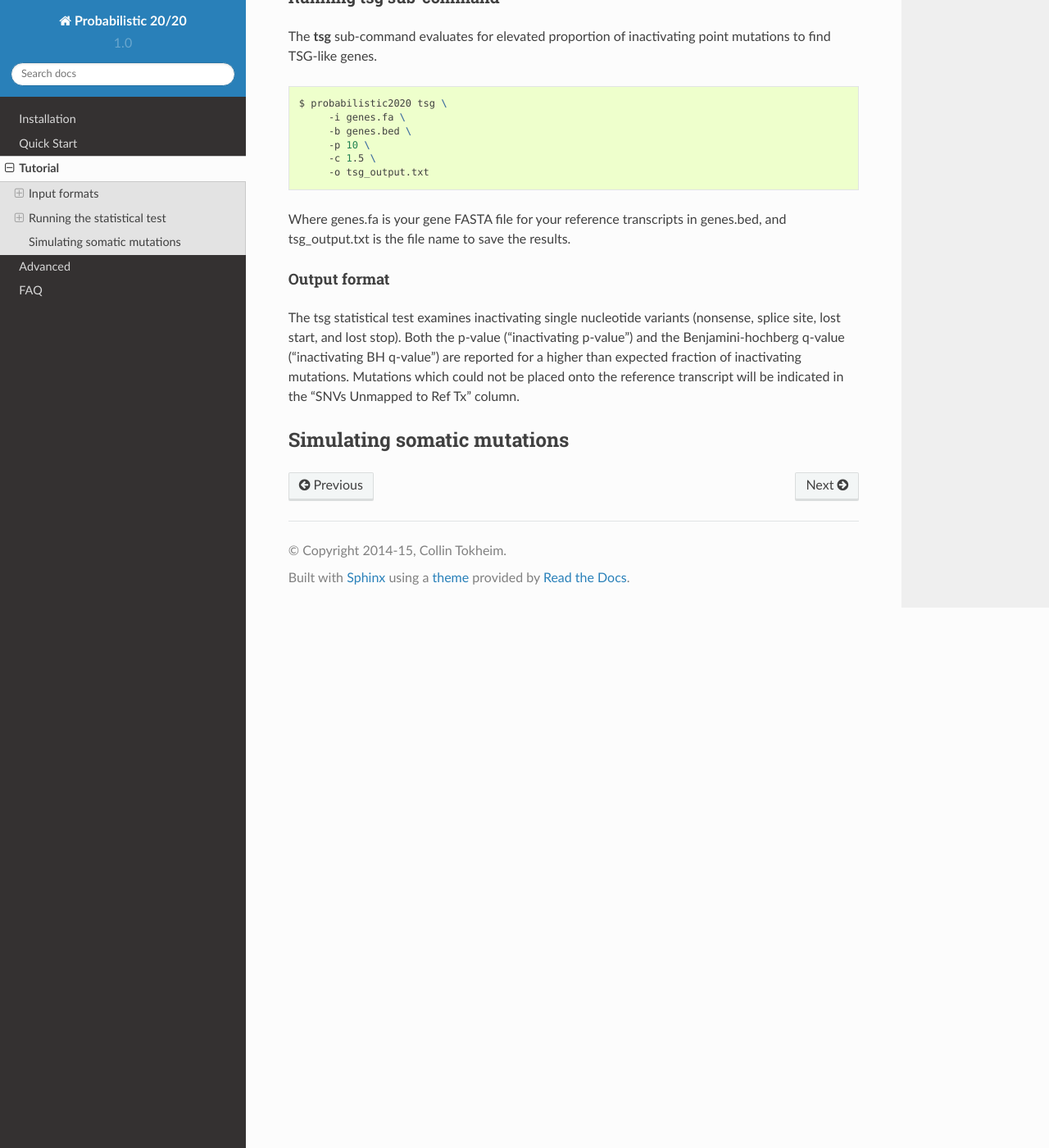
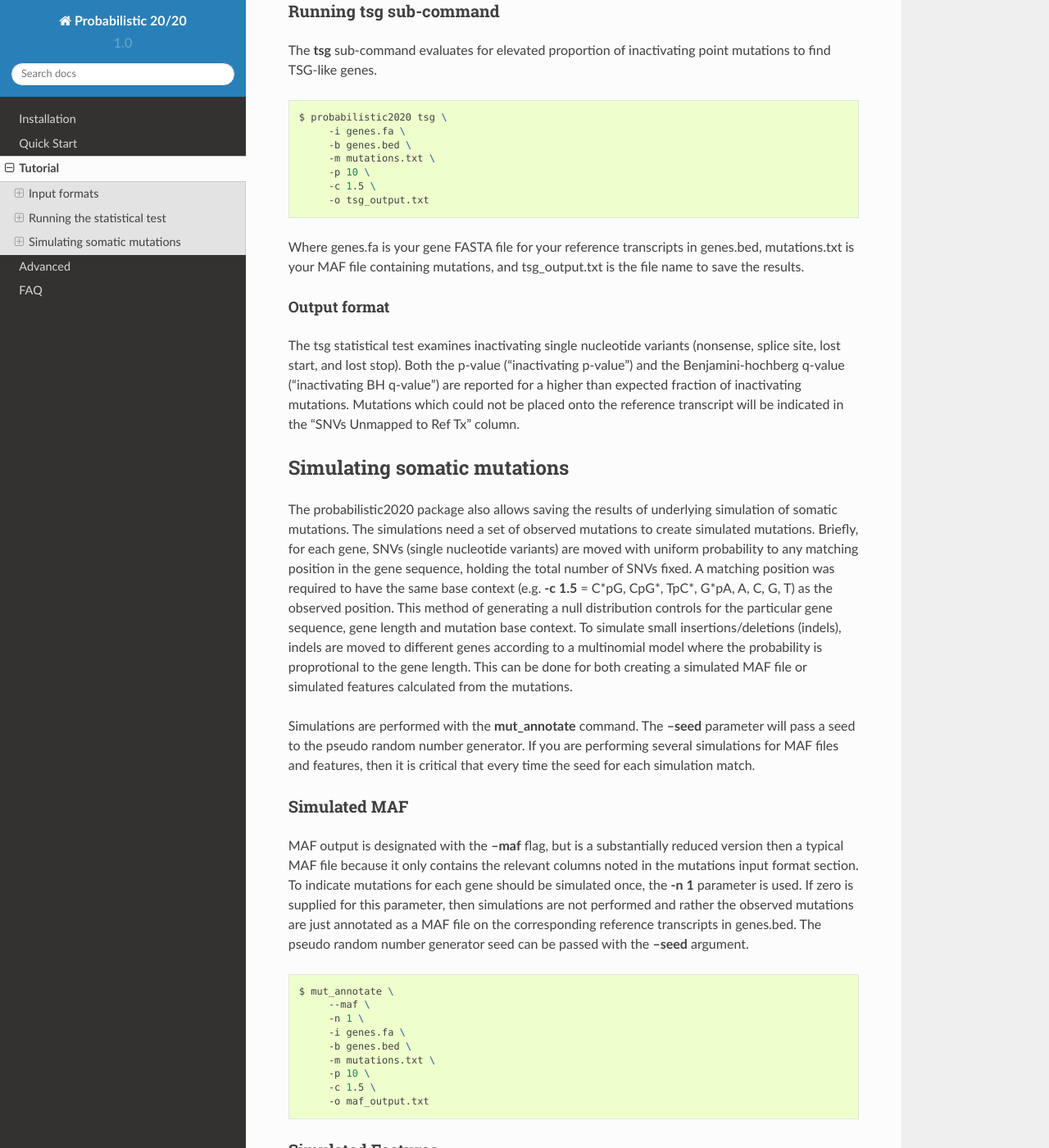
Before and after one commit to KarchinLab/probabilistic2020, a Sphinx documentation site: the page built from doc/tutorial.rst, in a window 1280 px wide and 1400 px high, scrolled down 2669 px. Shown: the whole window at 82% size. Built offline with Sphinx 7.4.7 and the Read the Docs theme 2.0.0, drawn with Linux system fonts in a browser that asks for light colours; pages that are not in the unit, such as notebooks, are missing from menus; some of the changed text lies outside the part shown.

Commit message:
Updated simulation section in tutorial doc

```diff
--- a/doc/tutorial.rst
+++ b/doc/tutorial.rst
@@ -102,11 +102,12 @@ onto 10 processors with the **-p** parameter. Lower this if the compute is not a
         -i genes.fa \
         -b genes.bed \
         -s score_dir \
+        -m mutations.txt \
         -c 1.5
         -p 10 \
         -o oncogene_output.txt
 
-Where genes.fa is your gene FASTA file for your reference transcripts in genes.bed, score_dir is the directory containing the pre-computed VEST scores, and oncogene_output.txt is the file name to save the results.
+Where genes.fa is your gene FASTA file for your reference transcripts in genes.bed, mutations.txt is your MAF file containing mutations, score_dir is the directory containing the pre-computed VEST scores, and oncogene_output.txt is the file name to save the results.
 
 Output format
 #############
@@ -133,11 +134,12 @@ The **tsg** sub-command evaluates for elevated proportion of inactivating point
    $ probabilistic2020 tsg \
         -i genes.fa \
         -b genes.bed \
+        -m mutations.txt \
         -p 10 \
         -c 1.5 \
         -o tsg_output.txt
 
-Where genes.fa is your gene FASTA file for your reference transcripts in genes.bed, and tsg_output.txt is the file name to save the results.
+Where genes.fa is your gene FASTA file for your reference transcripts in genes.bed, mutations.txt is your MAF file containing mutations, and tsg_output.txt is the file name to save the results.
 
 Output format
 #############
@@ -151,3 +153,57 @@ not be placed onto the reference transcript will be indicated in the
 
 Simulating somatic mutations
 ----------------------------
+
+The probabilistic2020 package also allows saving the results of underlying simulation
+of somatic mutations. The simulations need a set of observed mutations to create simulated
+mutations. Briefly, for each gene, SNVs (single nucleotide variants) are moved with uniform probability to any matching position in the gene sequence, holding the total number of SNVs fixed.  A matching position was required to have the same base context (e.g. **-c 1.5** = C\*pG, CpG\*, TpC\*, G\*pA, A, C, G, T) as the observed position.  This method of generating a null distribution controls for the particular gene sequence, gene length and mutation base context.
+To simulate small insertions/deletions (indels), indels are moved to different genes according to a multinomial model where the probability is proprotional to the gene length.
+This can be done for both creating a simulated MAF file or simulated
+features calculated from the mutations.
+
+Simulations are performed with the **mut_annotate** command. The **--seed** parameter
+will pass a seed to the pseudo random number generator. If you are performing several
+simulations for MAF files and features, then it is critical that every time the seed for each
+simulation match.
+
+Simulated MAF
++++++++++++++
+
+MAF output is designated with the **--maf** flag, but is a substantially reduced version
+then a typical MAF file because it only contains the relevant columns noted in the
+mutations input format section. To indicate mutations for each gene should be simulated
+once, the **-n 1** parameter is used. If zero is supplied for this parameter, then
+simulations are not performed and rather the observed mutations are just annotated
+as a MAF file on the corresponding reference transcripts in genes.bed. The pseudo random
+number generator seed can be passed with the **--seed** argument.
+
+.. code-block:: bash
+
+   $ mut_annotate \
+        --maf \
+        -n 1 \
+        -i genes.fa \
+        -b genes.bed \
+        -m mutations.txt \
+        -p 10 \
+        -c 1.5 \
+        -o maf_output.txt
+
+
+Simulated Features
+++++++++++++++++++
+
+Simulated features which serve as input to `20/20+ <http://2020plus.readthedocs.io/>`_
+can also be generated.
+
+.. code-block:: bash
+
+   $ mut_annotate \
+        --summary \
+        -n 1 \
+        -i genes.fa \
+        -b genes.bed \
+        -m mutations.txt \
+        -p 10 \
+        -c 1.5 \
+        -o summary_output.txt
```
